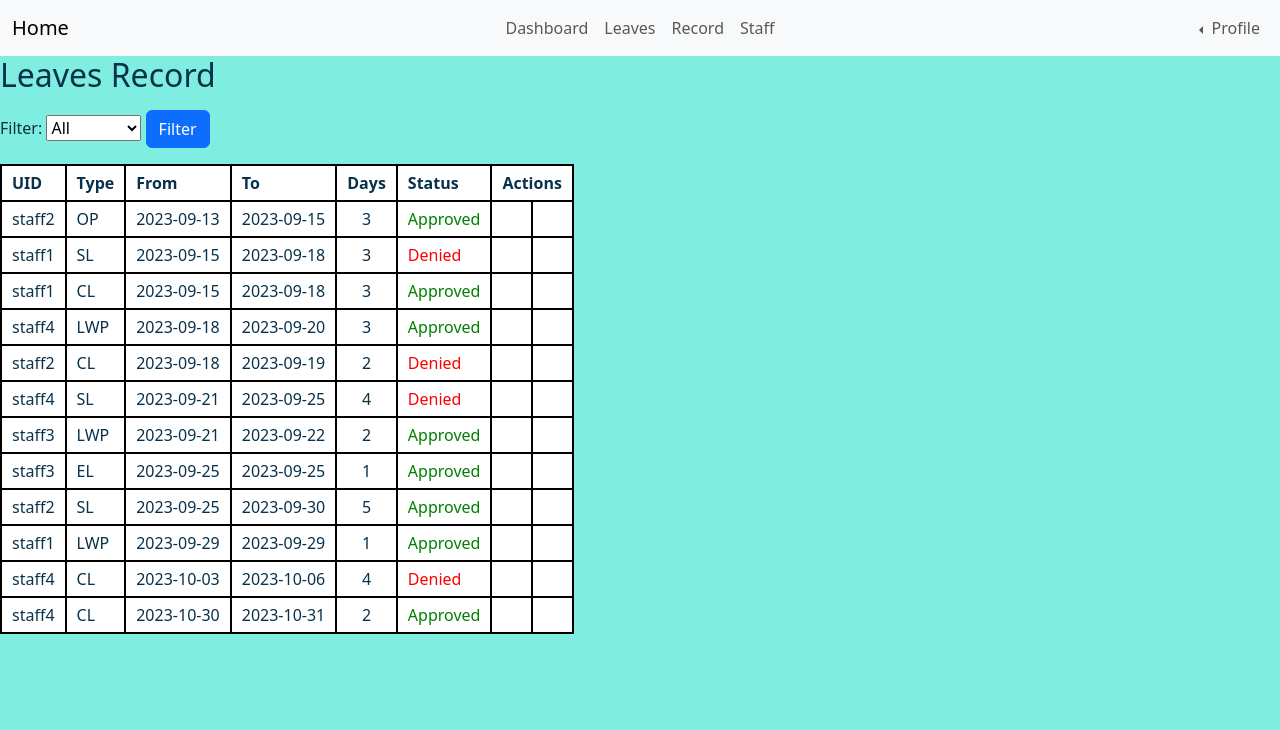
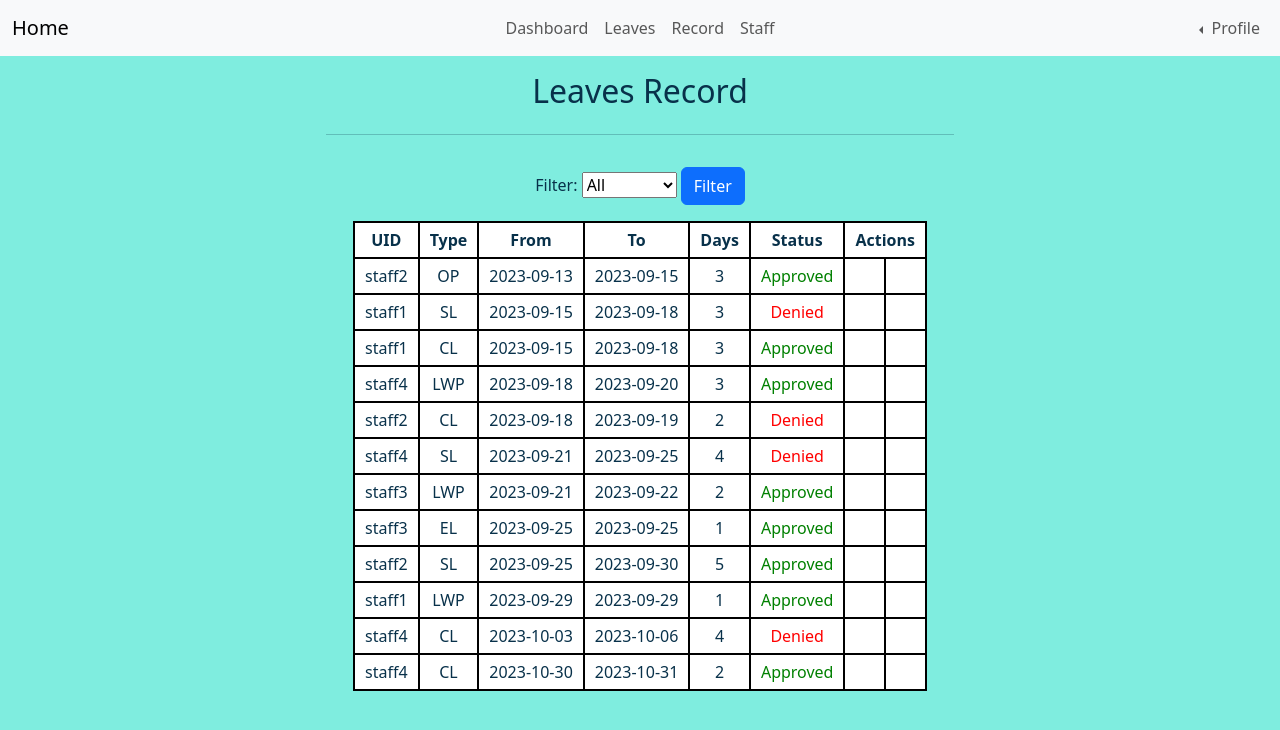
Before and after one commit to rhitajyotim411/Staff-Leave-Management, a PHP site: page /admin/record.php in a window 1280 px wide. Shown: the top 730 px of the page. Run offline with PHP 8.4, Linux system fonts and the light colour scheme; the visitor is signed in with stand-in values (Sample User, id 1); data comes from the database, SQL or seed files in the repository.

Commit message:
Added CSS to admin record

```diff
--- a/admin/record.php
+++ b/admin/record.php
@@ -45,7 +45,11 @@ $stmt = $conn->query($query);
 
 <body>
     <?php require '../inc/header.php' ?>
+    <div class="container-fluid text-center mt-3">
         <h2>Leaves Record</h2>
+        <div class="d-flex justify-content-center">
+            <hr>
+        </div>
 
         <p>
         <form action="<?php echo htmlspecialchars($_SERVER['PHP_SELF']); ?>" method="post">
@@ -70,6 +74,7 @@ $stmt = $conn->query($query);
         }
         ?>
 
+        <div class="d-flex justify-content-center mt-3 mb-3">
             <table>
                 <tr>
                     <th>UID</th>
@@ -116,6 +121,8 @@ $stmt = $conn->query($query);
                 }
                 ?>
             </table>
+        </div>
+    </div>
 </body>
 
 </html>
```
Lines whose indentation alone changed are shown as unchanged.
